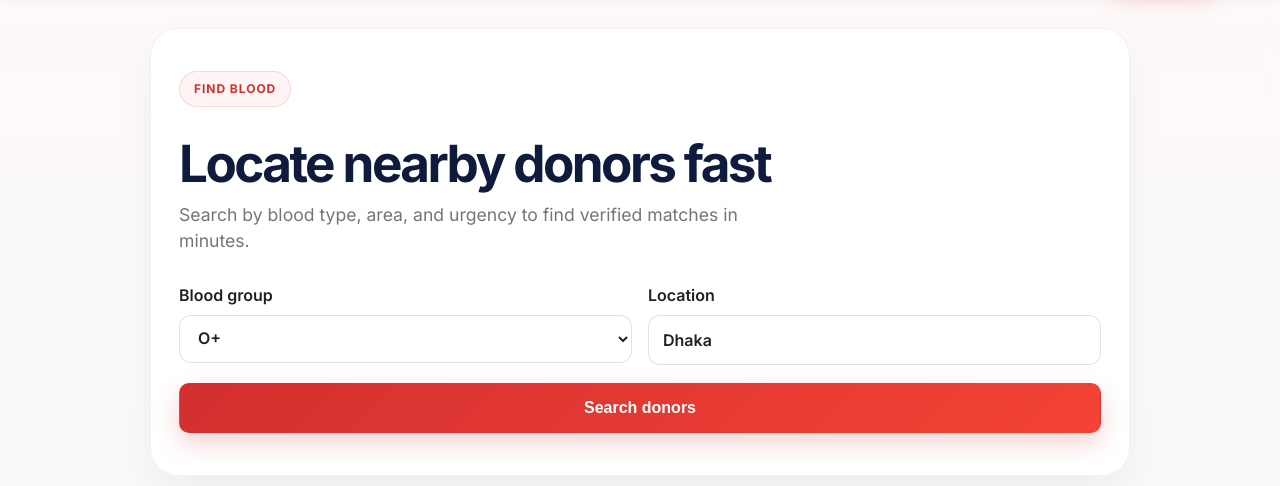
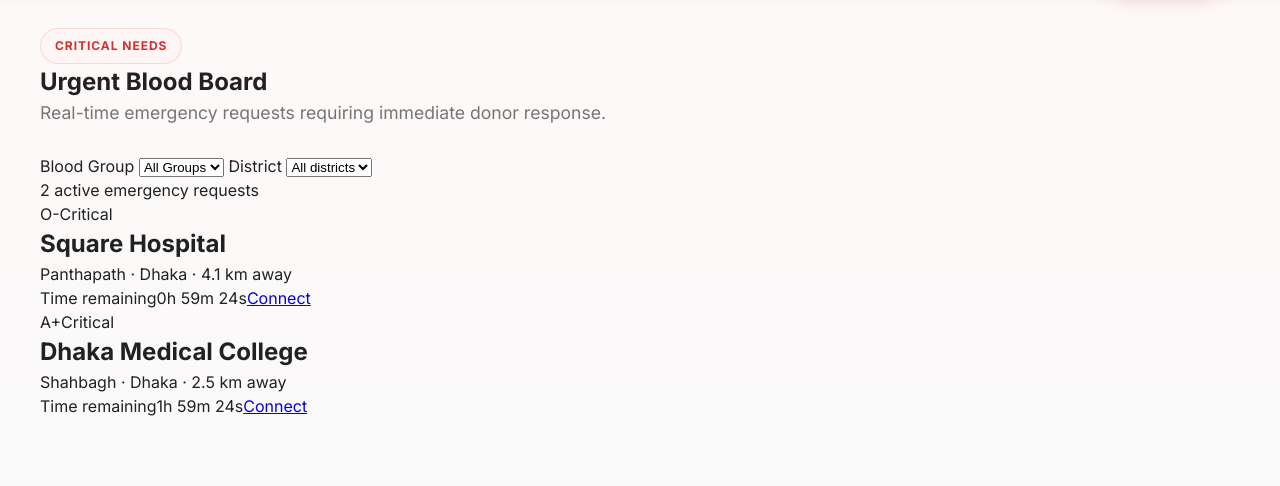
Before and after one commit to sowr0v/Smart-Blood-Donor-System-, a FastAPI app: page /find-blood in a window 1280 px wide. Shown: the part 72-558 px from the top of the page. Run offline with FastAPI, Linux system fonts and the light colour scheme; data comes from the database, SQL or seed files in the repository; both versions use the stored data as it was after the commit.

Commit message:
Fix SBDS-07 Urgent Blood Board Implementation

```diff
--- a/main.py
+++ b/main.py
@@ -27,6 +27,9 @@ logger = logging.getLogger(__name__)
 AUTH_DATABASE_PATH = Path(
     os.environ.get("SBDS_AUTH_DATABASE_PATH", str(Path(__file__).resolve().with_name("auth.db")))
 )
+DATABASE_PATH = Path(
+    os.environ.get("SBDS_DATABASE_PATH", str(Path(__file__).resolve().with_name("urgent_requests.db")))
+)
 SESSION_COOKIE = "sbds_session"
 SESSION_TTL_SECONDS = 30 * 24 * 60 * 60
 OTP_TTL_SECONDS = 10 * 60
@@ -37,9 +40,38 @@ PASSWORD_HASH_ITERATIONS = 310_000
 OTP_HASH_ITERATIONS = 120_000
 
 
+def initialize_urgent_database():
+    DATABASE_PATH.parent.mkdir(parents=True, exist_ok=True)
+    with closing(sqlite3.connect(DATABASE_PATH)) as connection:
+        with connection:
+            connection.executescript(
+                """
+                CREATE TABLE IF NOT EXISTS blood_requests (
+                    id INTEGER PRIMARY KEY,
+                    blood_group TEXT NOT NULL,
+                    hospital_name TEXT NOT NULL,
+                    district TEXT,
+                    area TEXT,
+                    distance_km REAL,
+                    expires_at TEXT NOT NULL,
+                    contact_phone TEXT,
+                    is_emergency INTEGER DEFAULT 0
+                );
+                """
+            )
+            count = connection.execute("SELECT COUNT(*) FROM blood_requests").fetchone()[0]
+            if count == 0:
+                now = datetime.now(timezone.utc)
+                connection.executescript(f"""
+                    INSERT INTO blood_requests (blood_group, hospital_name, district, area, distance_km, expires_at, contact_phone, is_emergency) VALUES
+                    ('A+', 'Dhaka Medical College', 'Dhaka', 'Shahbagh', 2.5, '{(now + timedelta(hours=2)).isoformat()}', '+8801700000000', 1),
+                    ('O-', 'Square Hospital', 'Dhaka', 'Panthapath', 4.1, '{(now + timedelta(hours=1)).isoformat()}', '+8801700000001', 1);
+                """)
+
 @asynccontextmanager
 async def lifespan(_: FastAPI):
     initialize_auth_database()
+    initialize_urgent_database()
     yield
 
 
--- a/templates/find_blood.html
+++ b/templates/find_blood.html
@@ -30,31 +30,52 @@
 
   <main class="main-shell">
     <div class="container">
-      <section class="page-panel">
-        <span class="eyebrow">Find Blood</span>
-        <h1>Locate nearby donors fast</h1>
-        <p class="hero-subtext">Search by blood type, area, and urgency to find verified matches in minutes.</p>
+      <section class="urgent-board-section" aria-labelledby="urgent-board-heading">
+        <div class="urgent-board-header">
+          <div>
+            <span class="eyebrow">Critical Needs</span>
+            <h1 id="urgent-board-heading">Urgent Blood Board</h1>
+            <p class="hero-subtext">Real-time emergency requests requiring immediate donor response.</p>
+          </div>
 
-        <form class="search-panel">
-          <div class="field-row">
-            <label>
-              Blood group
-              <select>
-                <option>O+</option>
-                <option>A+</option>
-                <option>B+</option>
-                <option>AB+</option>
+          <div class="urgent-board-filters">
+            <label class="filter-label">
+              <span>Blood Group</span>
+              <select id="urgent-blood-filter">
+                <option value="">All Groups</option>
+                <option value="A+">A+</option>
+                <option value="A-">A-</option>
+                <option value="B+">B+</option>
+                <option value="B-">B-</option>
+                <option value="AB+">AB+</option>
+                <option value="AB-">AB-</option>
+                <option value="O+">O+</option>
+                <option value="O-">O-</option>
               </select>
             </label>
-            <label>
-              Location
-              <input type="text" value="Dhaka" />
+            <label class="filter-label">
+              <span>District</span>
+              <select id="urgent-district-filter">
+                <option value="">All Districts</option>
+              </select>
             </label>
           </div>
-          <button type="button" class="btn btn-primary btn-cta">Search donors</button>
-        </form>
+        </div>
+
+        <div class="urgent-board-status-bar">
+          <span id="urgent-board-status" role="status" aria-live="polite">Loading active emergency requests...</span>
+        </div>
+
+        <div class="urgent-request-list" id="urgent-request-list" aria-live="polite">
+          <!-- Populated by main.js -->
+        </div>
+
+        <div class="urgent-board-empty" id="urgent-board-empty" hidden>
+          <p>No critical requests found matching your criteria right now.</p>
+        </div>
       </section>
     </div>
   </main>
+  <script src="/static/js/main.js"></script>
 </body>
 </html>
```
Also changed, not shown: urgent_requests.db (added).
